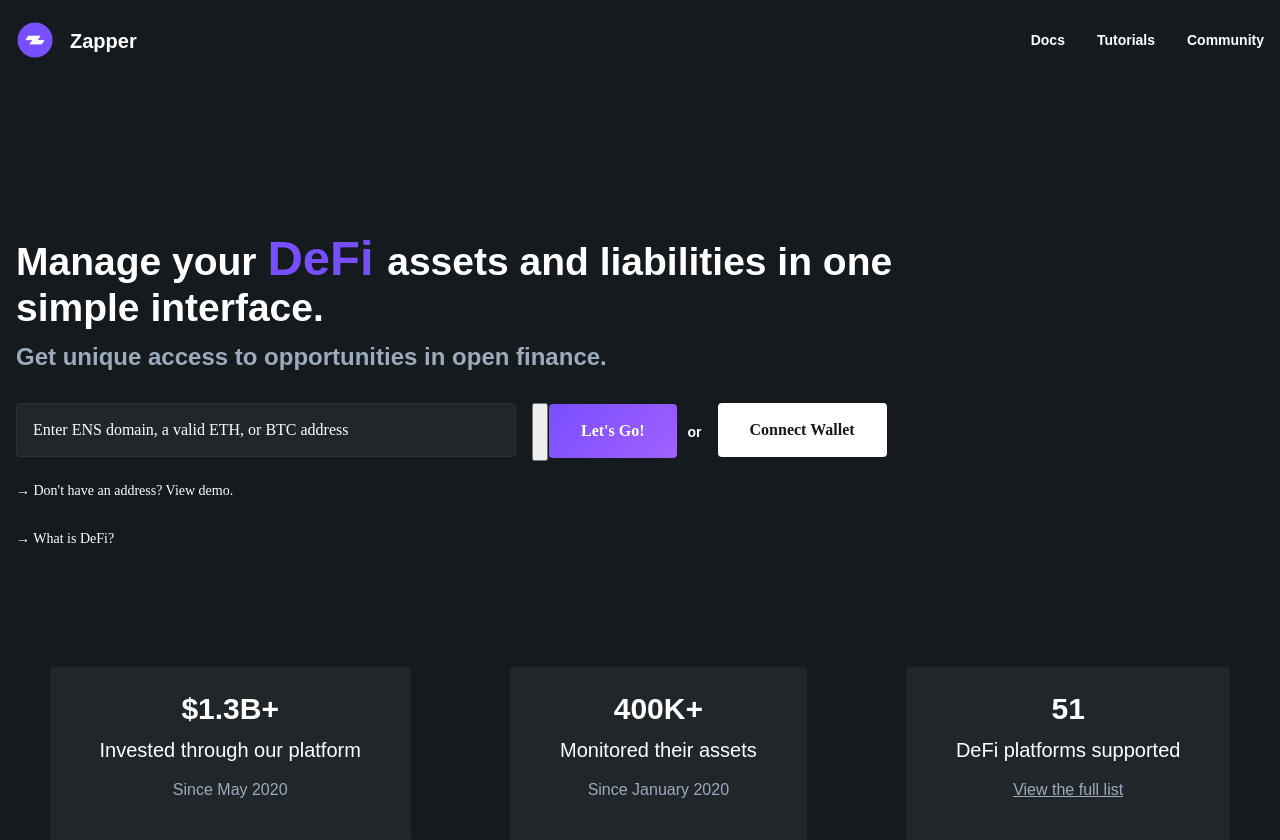
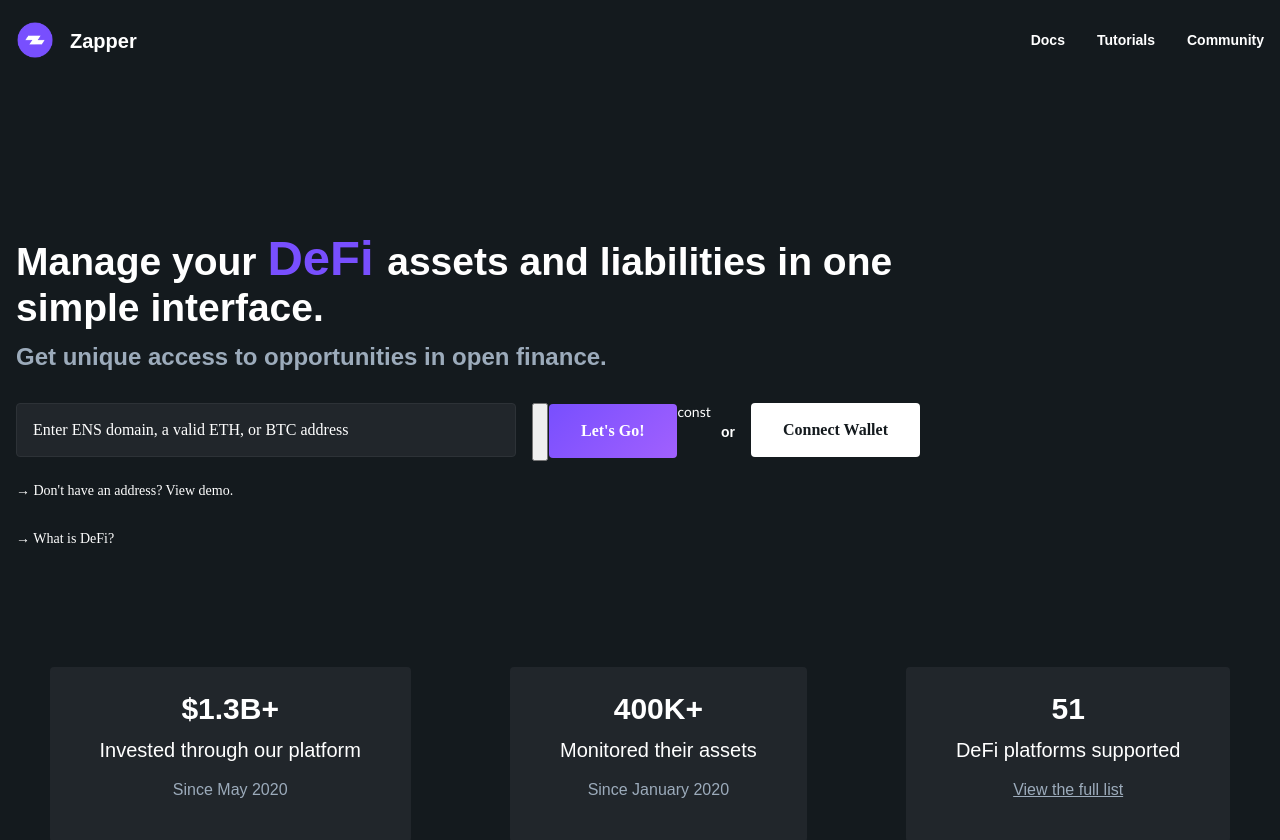
Before and after one commit to DrakeAlia/Zapper-Drake, a React (Create React App) app: page / in a window 1280 px wide. Shown: the top 840 px of the page. Built offline with nearby package versions, Linux system fonts and the light colour scheme.

Commit message:
Dashboard 2

```diff
--- a/src/components/Body.js
+++ b/src/components/Body.js
@@ -13,6 +13,7 @@
 				<SplashItemSearch>Enter ENS domain, a valid ETH, or BTC address</SplashItemSearch>
 				<button onClick></button>
 				<SplashItemGo>Let's Go!</SplashItemGo>
+				const
 				<br /><SplashOr>or</SplashOr>
 				<SplashItemConnect>Connect Wallet</SplashItemConnect>
 			</SplashContainer>
```
Also changed, not shown: src/components/SearchParams.js (added, +9 -0 lines).
